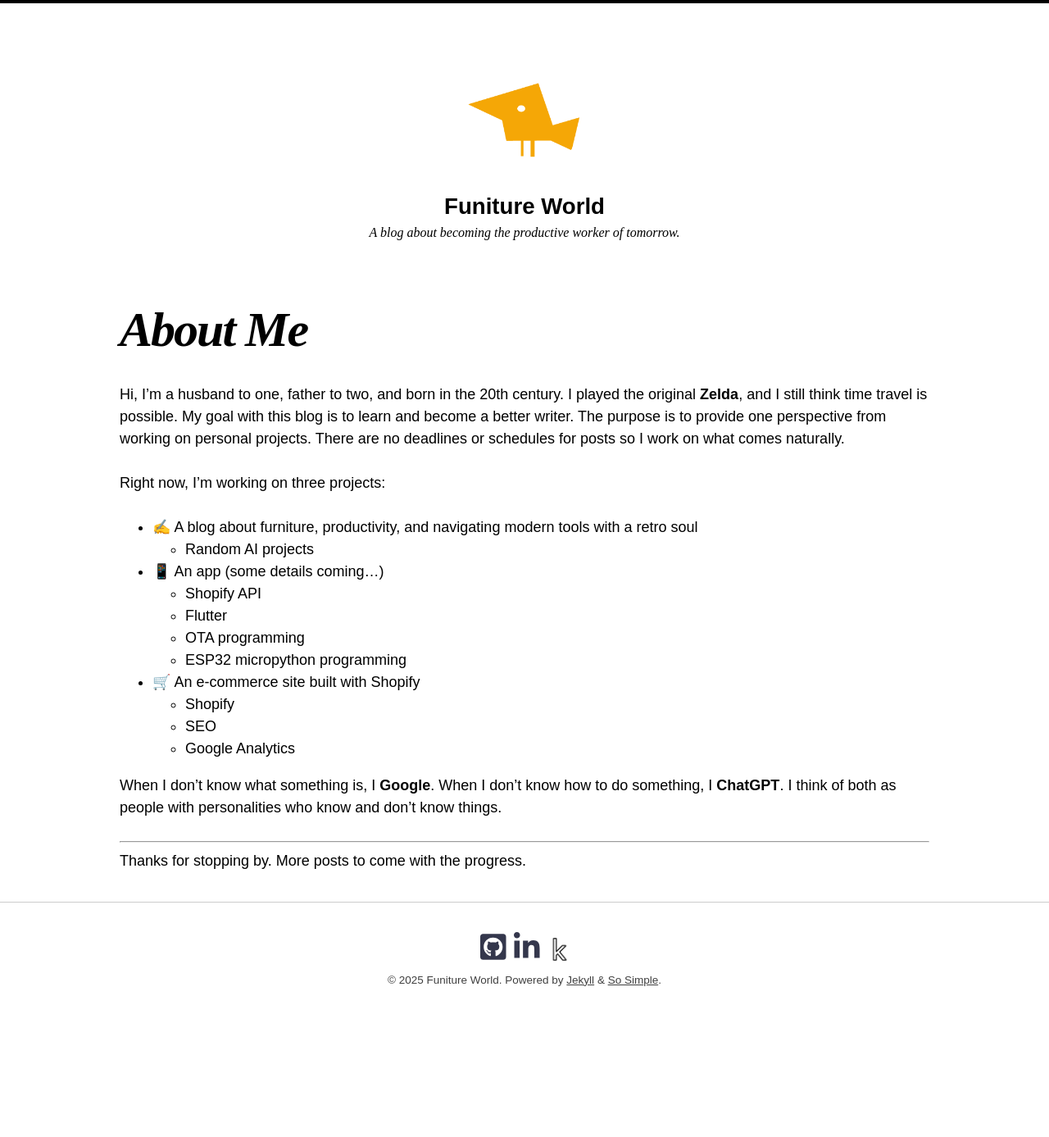
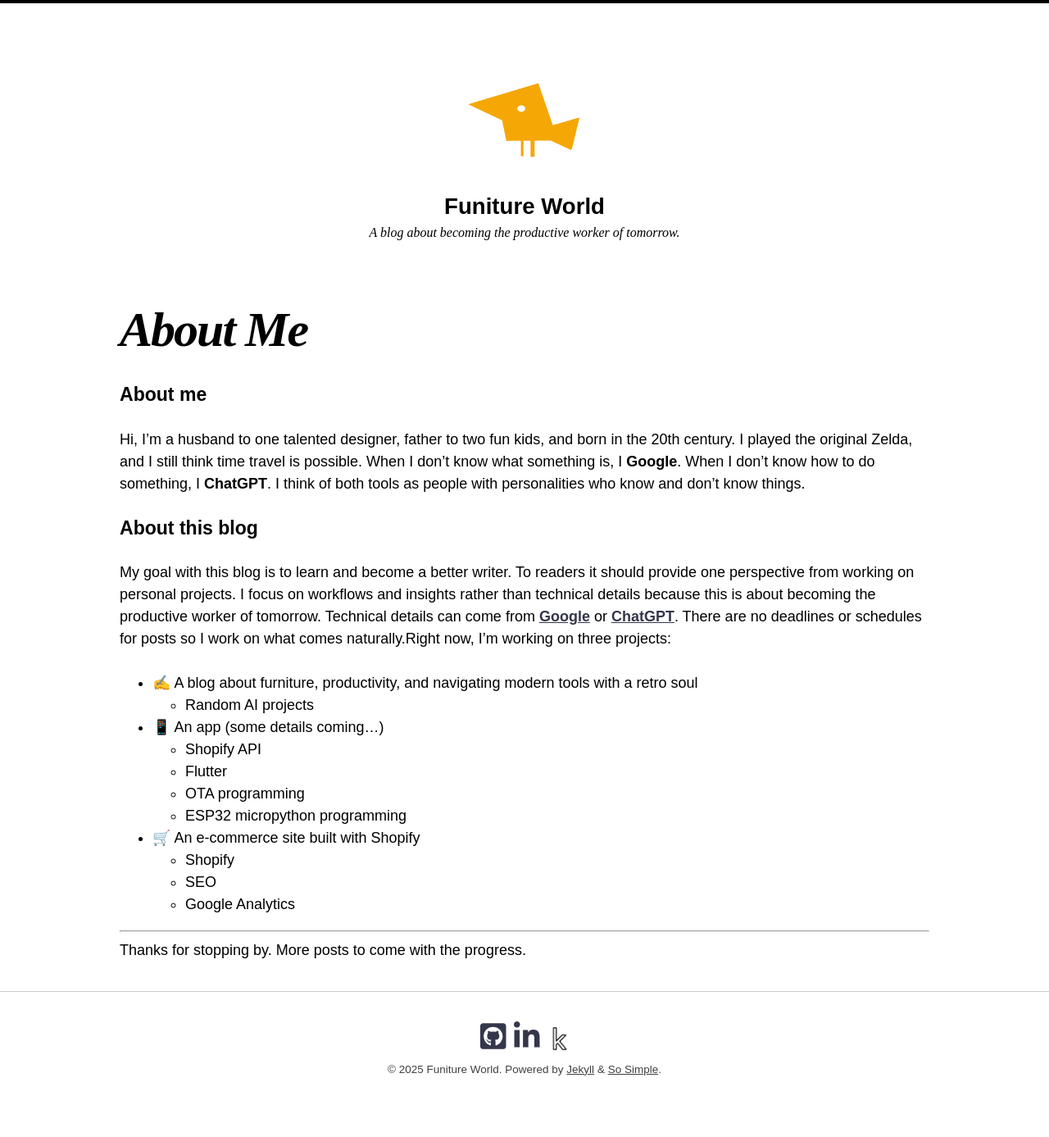
Before and after one commit to tsgillam/funitureworld, a Jekyll site: the page built from pages/about.md, in a window 1280 px wide. Shown: the whole page at 82% size. Built offline with Jekyll 4.4.1, drawn with Linux system fonts in a browser that asks for light colours; nearby versions of some CDN libraries; before the commit the page ends 1278 px from its top, so only the background shows below that.

Commit message:
Update about.md

```diff
--- a/pages/about.md
+++ b/pages/about.md
@@ -5,9 +5,13 @@ permalink: /about/
 description: Learn more about the creator behind Funiture World – a blog about becoming the productive worker of tomorrow.
 ---
 
-Hi, I’m a husband to one, father to two, and born in the 20th century. I played the original **Zelda**, and I still think time travel is possible. My goal with this blog is to learn and become a better writer. The purpose is to provide one perspective from working on personal projects. There are no deadlines or schedules for posts so I work on what comes naturally.
+### About me
+Hi, I’m a husband to one talented designer, father to two fun kids, and born in the 20th century. I played the original Zelda, and I still think time travel is possible.
+When I don’t know what something is, I **Google**. When I don’t know how to do something, I **ChatGPT**. I think of both tools as people with personalities who know and don't know things.
 
-Right now, I’m working on three projects:
+### About this blog
+My goal with this blog is to learn and become a better writer. To readers it should provide one perspective from working on personal projects. I focus on workflows and insights rather than technical details because this is about becoming the productive worker of tomorrow. Technical details can come from **[Google](https://google.com?q=what%20are%20the%20technical%20details)** or **[ChatGPT](https%3A%2F%2Fchatgpt.com%2F%3Fprompt%3Dsummarize%20chatgpt%20in%20two%20paragraphs)**.
+There are no deadlines or schedules for posts so I work on what comes naturally.Right now, I’m working on three projects:
 
 - ✍️ A blog about furniture, productivity, and navigating modern tools with a retro soul
     - Random AI projects
```
Also changed, not shown: other parts of pages/about.md (+0 -2 lines).
